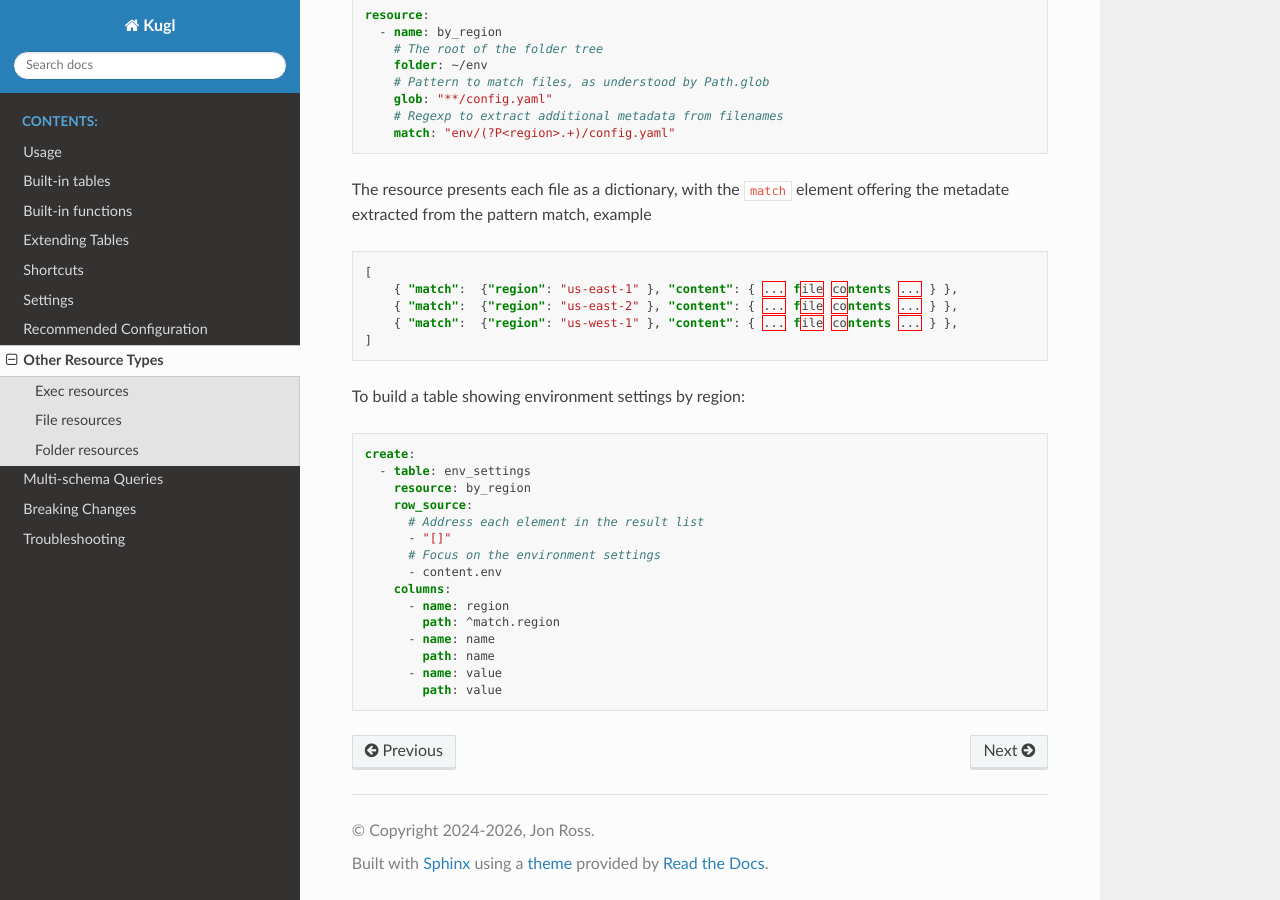
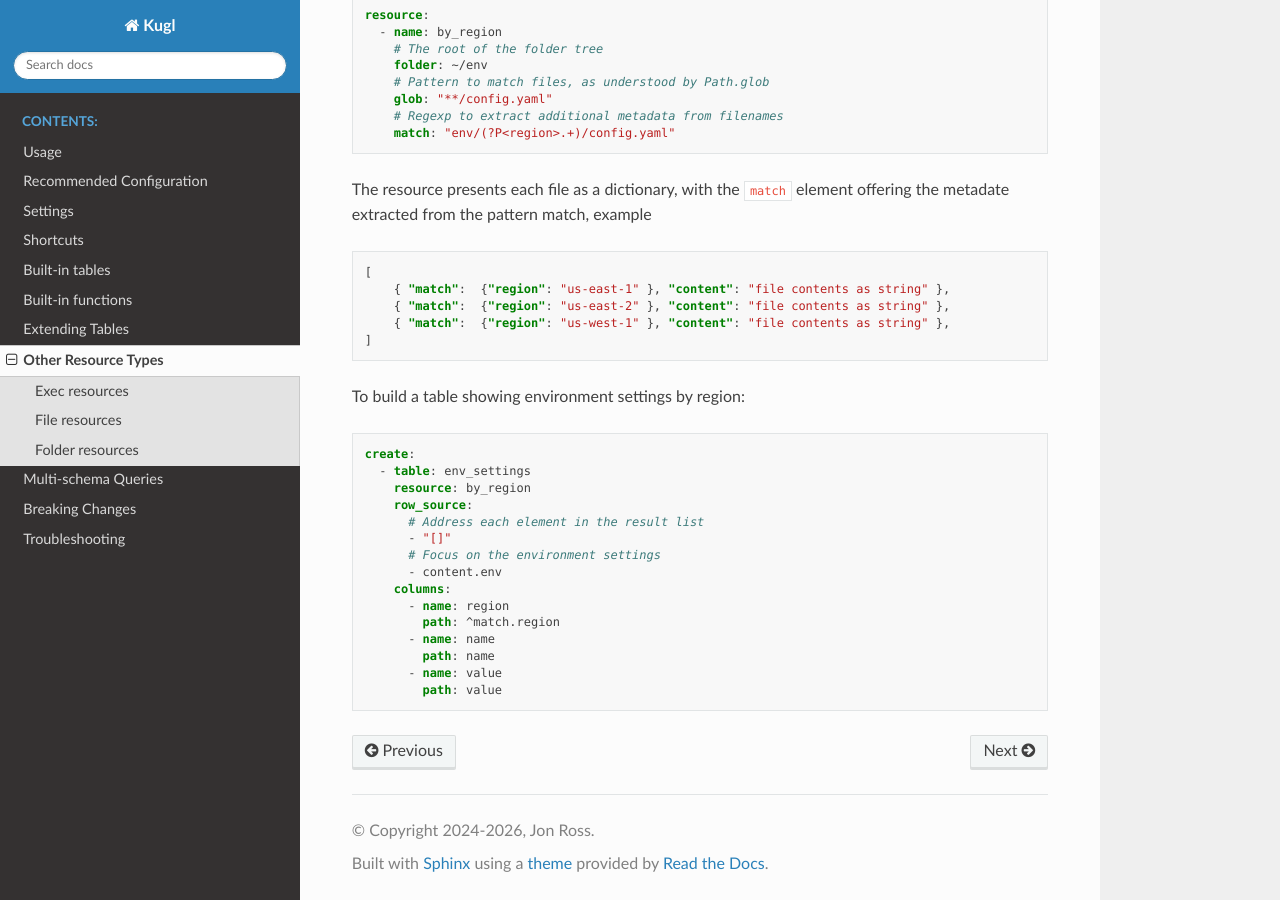
Before and after one commit to jonross/kugl, a Sphinx documentation site: the page built from docs/resources.rst, in a window 1280 px wide and 900 px high, scrolled down 1877 px. Built offline with Sphinx 7.4.7 and the Read the Docs theme 3.1.0, drawn with Linux system fonts in a browser that asks for light colours.

Commit message:
Doc tweaks

```diff
--- a/docs/index.rst
+++ b/docs/index.rst
@@ -8,11 +8,11 @@ Kugl lets you use SQL to query Kubernetes resources.
    :caption: Contents:
 
    Usage <syntax>
+   Recommended Configuration <recommended>
+   Settings <settings>
+   Shortcuts <shortcuts>
    Built-in Tables <builtins>
    Extending Tables <extending>
-   Shortcuts <shortcuts>
-   Settings <settings>
-   Recommended Configuration <recommended>
    Other Resource Types <resources>
    Multi-schema Queries <multi>
    Breaking Changes <breaking>
--- a/docs/resources.rst
+++ b/docs/resources.rst
@@ -111,9 +111,9 @@ element offering the metadate extracted from the pattern match, example
 .. code:: json
 
    [
-       { "match":  {"region": "us-east-1" }, "content": { ... file contents ... } },
-       { "match":  {"region": "us-east-2" }, "content": { ... file contents ... } },
-       { "match":  {"region": "us-west-1" }, "content": { ... file contents ... } },
+       { "match":  {"region": "us-east-1" }, "content": "file contents as string" },
+       { "match":  {"region": "us-east-2" }, "content": "file contents as string" },
+       { "match":  {"region": "us-west-1" }, "content": "file contents as string" },
    ]
 
 To build a table showing environment settings by region:
```
Also changed, not shown: docs/multi.rst (+4 -3 lines).
